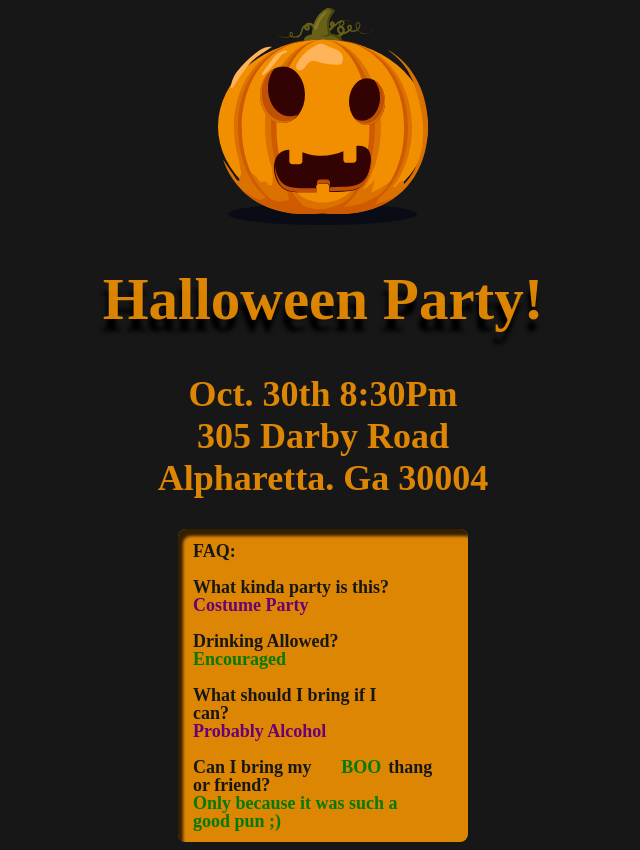
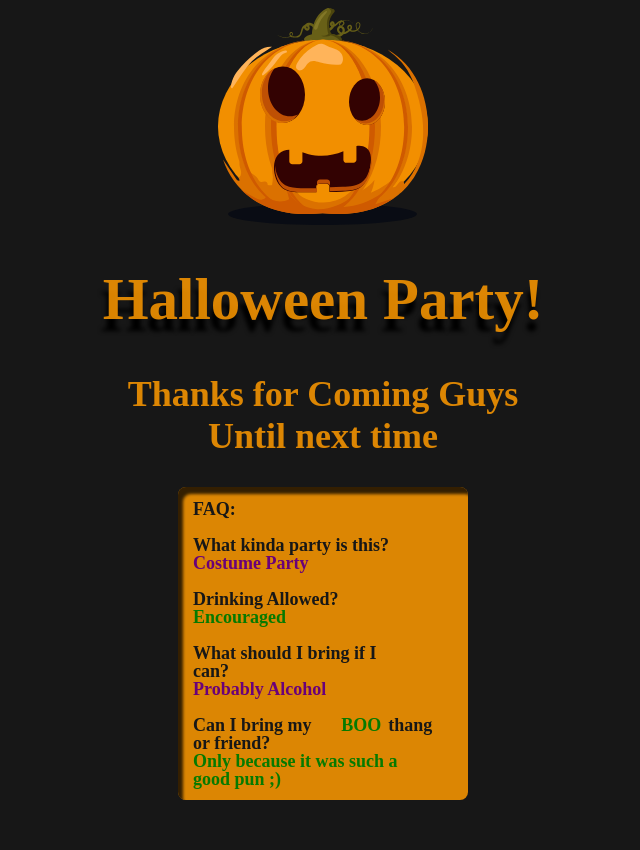
Before and after one commit to quindariuss/spooky-halloween-party, a plain HTML site: page index.html in a window 1280 px wide. Shown: the whole page, without its empty margins (317-957 px from the left). After the commit the page ends 808 px from the top, so only its background shows below. Drawn offline with Linux system fonts and the light colour scheme.

Commit message:
Updated for post party

```diff
--- a/index.html
+++ b/index.html
@@ -54,9 +54,8 @@
 	 Halloween Party!
 </h1>
 <h2>
-	Oct. 30th 8:30Pm	<br>
-	305 Darby Road		<br>
-	Alpharetta. Ga 30004
+	Thanks for Coming Guys <br/>
+	Until next time
 </h2>
 
 <svg width="290px" height="313px" viewBox="0 0 290 313" version="1.1" xmlns="http://www.w3.org/2000/svg" xmlns:xlink="http://www.w3.org/1999/xlink">
```
